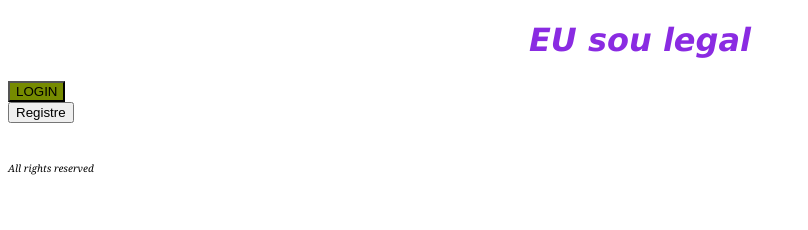
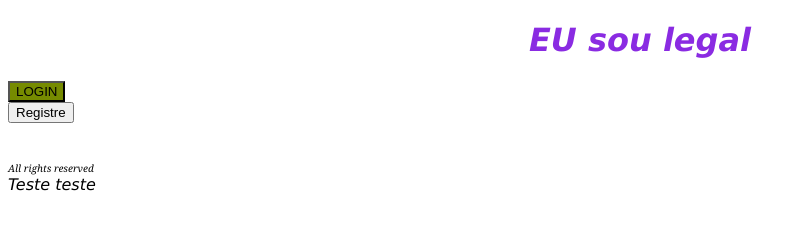
Before and after one commit to limadanilo93/gama-no-github, a plain HTML site: page loja.html in a window 1280 px wide. Shown: the whole page, without its empty margins (0-808 px from the left). Drawn offline with Linux system fonts and the light colour scheme.

Commit message:
update loja.html

```diff
--- a/loja.html
+++ b/loja.html
@@ -12,5 +12,6 @@
     <div><button id="login">LOGIN</button></div>
     <button id="registre">Registre</button><br><br><br>
     <div class="Copyright">All rights reserved</div>
+    <div>Teste teste</div>
 </body>
 </html>
```
